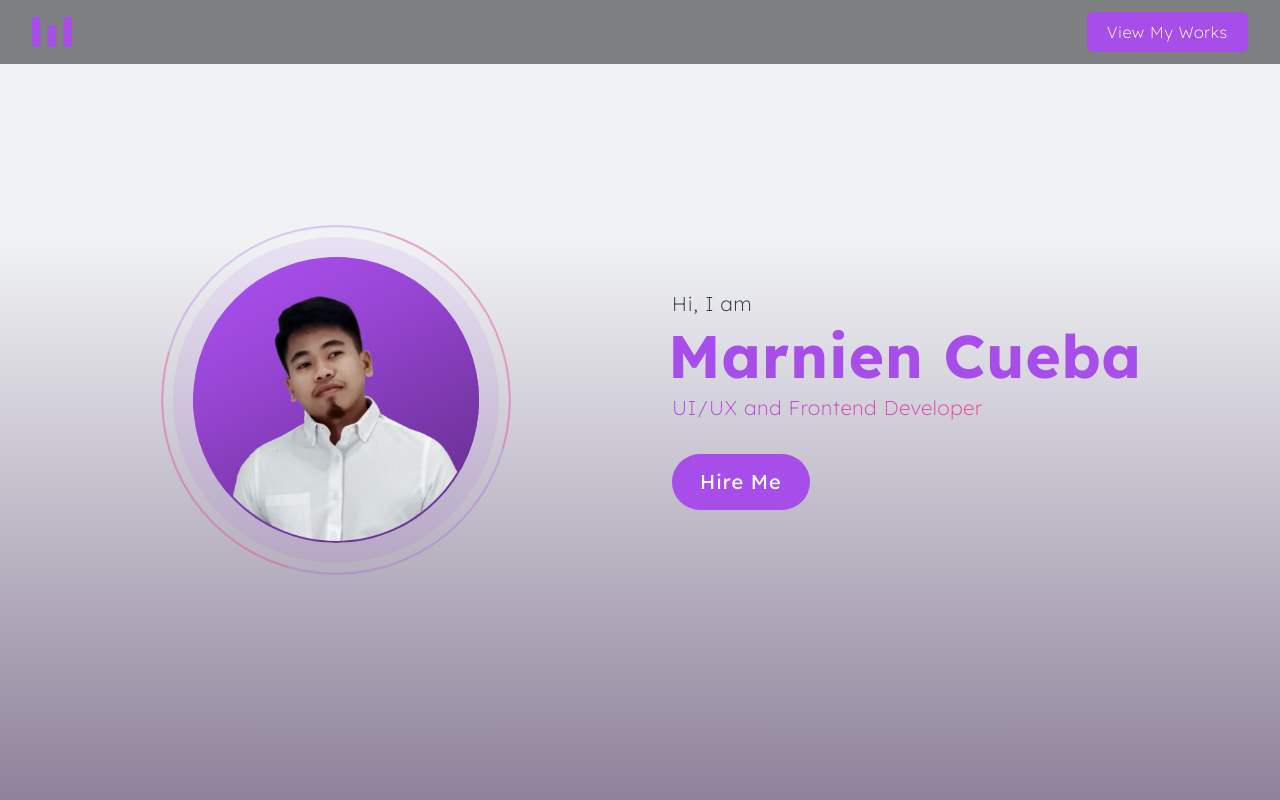
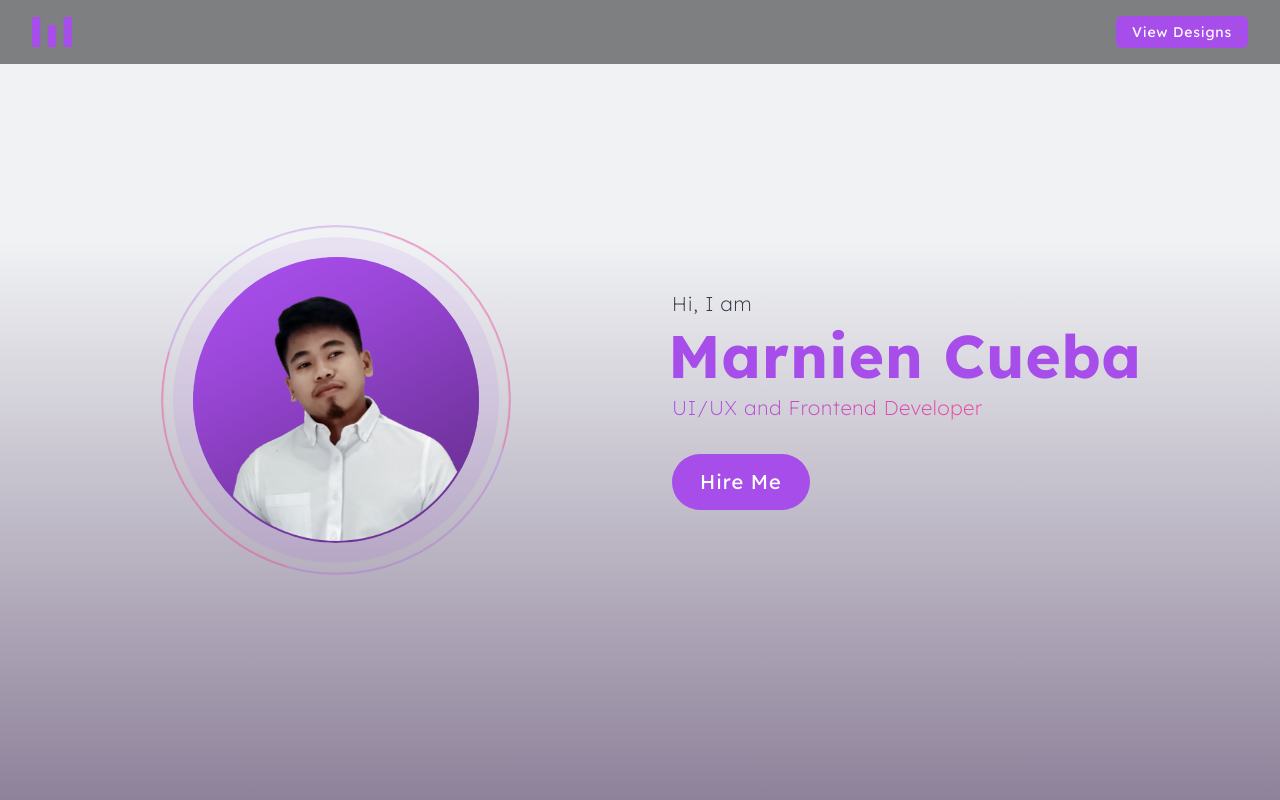
Before and after one commit to codemarns/folio, a Next.js app: page / in a window 1280 px wide. Shown: the top 800 px of the page. Built offline with nearby package versions, Linux system fonts and the light colour scheme.

Commit message:
set font normal in Button

```diff
--- a/src/app/home/contacts/components/form.tsx
+++ b/src/app/home/contacts/components/form.tsx
@@ -65,7 +65,6 @@ export const Form = () => {
           color="secondary"
           icon="paperplane"
           label="Send Message"
-          className="font-normal"
         />
       </form>
     </div>
--- a/src/common/header/header.tsx
+++ b/src/common/header/header.tsx
@@ -12,8 +12,8 @@ export const Header = () => {
         <Link href={"/"}>
           <Image alt="logo" src={"mc-logo.svg"} width={40} height={40} />
         </Link>
-        <Link href={"/works"}>
-          <Button label="View My Works" color="secondary" />
+        <Link href={"/designs"}>
+          <Button label="View Designs" color="secondary" size="sm" />
         </Link>
       </div>
     </header>
--- a/src/styles/buttonStyles.ts
+++ b/src/styles/buttonStyles.ts
@@ -1,6 +1,6 @@
 export const buttonStyles = {
   root: {
-    base: "outline-none inline-flex items-center justify-center gap-2 transition-all",
+    base: "outline-none inline-flex items-center justify-center gap-2 font-normal transition-all",
     block: {
       base: "w-full",
     },
--- a/src/styles/sections/heroStyles.ts
+++ b/src/styles/sections/heroStyles.ts
@@ -27,7 +27,7 @@ export const heroStyles = {
         },
         cta: {
           link: "inline-block",
-          base: "font-normal tracking-wider",
+          base: "tracking-wider",
         },
       },
     },
```
